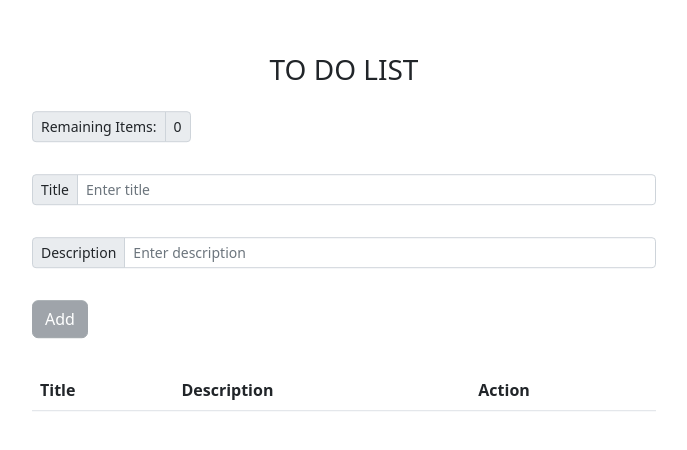
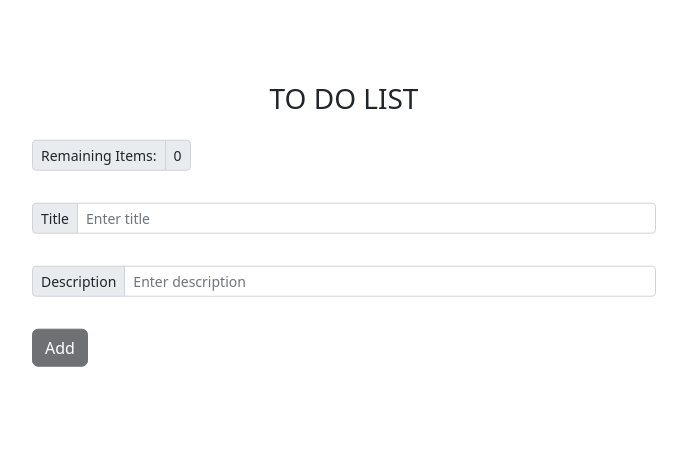
Before and after one commit to UmarPeerboccus/to-do-list-project-test, a Vue app: page / in a window 1280 px wide. Shown: the part 164-614 px from the top of the page, without its empty margins (296-983 px from the left). Built offline with nearby package versions, Linux system fonts and the light colour scheme.

Commit message:
change button color

```diff
--- a/src/views/EditTaskPopin.vue
+++ b/src/views/EditTaskPopin.vue
@@ -34,8 +34,8 @@ function closePopin() {
                 <slot name="actions"></slot>
             </div>
             <div class="modal-footer">
-                <button type="button" class="btn btn-secondary" data-bs-dismiss="modal" @click="closePopin()">Close</button>
-                <button type="button" class="btn btn-secondary" @click="saveChanges()"
+                <button type="button" class="btn btn-dark" data-bs-dismiss="modal" @click="closePopin()">Close</button>
+                <button type="button" class="btn btn-dark" @click="saveChanges()"
                 :class="{'disabled': !title || !description }"
                 >
                 Save changes
--- a/src/views/HomeView.vue
+++ b/src/views/HomeView.vue
@@ -46,7 +46,7 @@ const remainingTask = computed(() => {
                 <input v-model="description" type="text" class="form-control" placeholder="Enter description">
             </div>
             <div class="p-2">
-                <button type="button" class="btn btn-secondary" @click="AddNewTask()"
+                <button type="button" class="btn btn-dark" @click="AddNewTask()"
                 :class="{'disabled': !title || !description }"
                 >
                 Add
--- a/src/views/TaskList.vue
+++ b/src/views/TaskList.vue
@@ -37,7 +37,7 @@ function saveEditTaskPopin() {
 </script>
 
 <template>
-  <table class="table">
+  <table class="table table-bordered text-center" v-if="taskStore.tasks.length > 0">
     <thead>
       <tr>
         <th scope="col">Title</th>
@@ -50,13 +50,13 @@ function saveEditTaskPopin() {
         <td>{{ task.title }}</td>
         <td>{{ task.description }}</td>
         <div class="btn-group" role="group">
-          <button type="button" class="btn btn-secondary" data-bs-toggle="button" @click="CompleteTask(task.id, task.isCompleted)">Complete</button>
-          <button type="button" class="btn btn-secondary" @click="openEditTaskPopin(task.id)"
+          <button type="button" class="btn btn-dark" data-bs-toggle="button" @click="CompleteTask(task.id, task.isCompleted)">Complete</button>
+          <button type="button" class="btn btn-dark" @click="openEditTaskPopin(task.id)"
           :class="{'disabled': task.isCompleted }"
           >
           Edit
           </button>
-          <button type="button" class="btn btn-secondary" @click="DeleteTask(task.id)">Delete</button>
+          <button type="button" class="btn btn-dark" @click="DeleteTask(task.id)">Delete</button>
         </div>
       </tr>
     </tbody>
```
